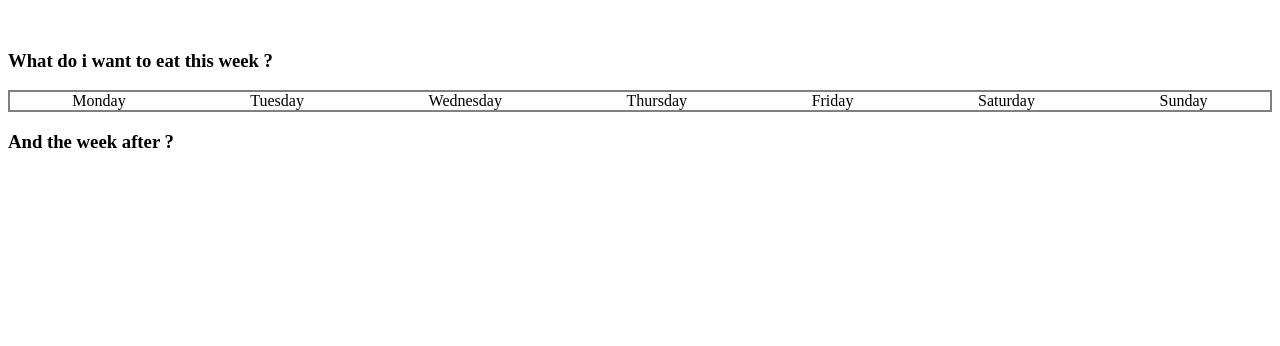
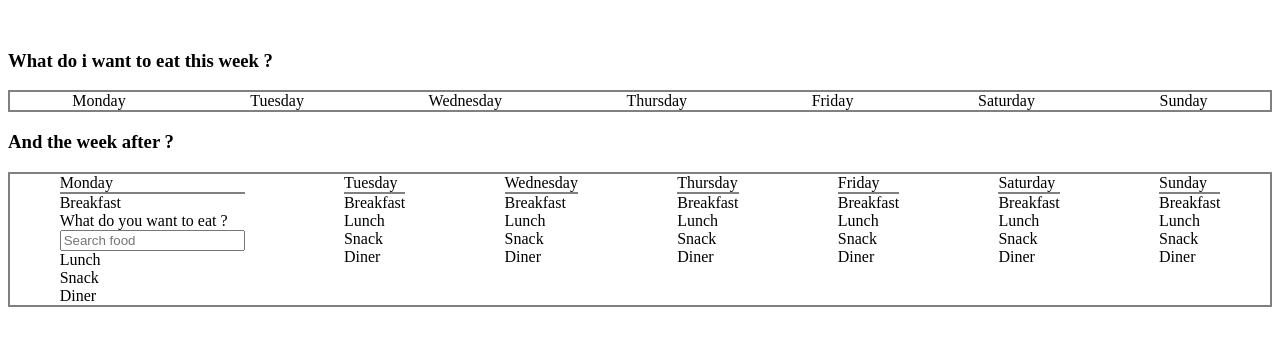
Before and after one commit to ht18/malistedecourses.com, a plain HTML site: page index.html in a window 1280 px wide. Shown: the part 148-494 px from the top of the page. Drawn offline with Linux system fonts and the light colour scheme.

Commit message:
add input

```diff
--- a/index.html
+++ b/index.html
@@ -34,4 +34,65 @@
         <div class="day">Sunday</div>
     </div>
     <h3>And the week after ?</h3>
+    <div class="week">
+        <div class="day">Monday
+            <div class="container">
+                <div class="time">Breakfast</div>
+                    <label for="searchInput">What do you want to eat ?</label>
+                    <input class="search" id="searchInput" type="text" placeholder="Search food" name="food">
+                <div class="time">Lunch</div>
+                <div class="time">Snack</div>
+                <div class="time">Diner</div>
+             </div>
+        </div>
+        <div class="day">Tuesday
+             <div class="container">
+                <div class="time">Breakfast</div>
+                <div class="time">Lunch</div>
+                <div class="time">Snack</div>
+                <div class="time">Diner</div>
+             </div>
+        </div>
+        <div class="day">Wednesday
+             <div class="container">
+                <div class="time">Breakfast</div>
+                <div class="time">Lunch</div>
+                <div class="time">Snack</div>
+                <div class="time">Diner</div>
+             </div>
+        </div>
+        <div class="day">Thursday
+            <div class="container">
+                <div class="time">Breakfast</div>
+                <div class="time">Lunch</div>
+                <div class="time">Snack</div>
+                <div class="time">Diner</div>
+             </div>
+        </div>
+        <div class="day">Friday
+            <div class="container">
+                <div class="time">Breakfast</div>
+                <div class="time">Lunch</div>
+                <div class="time">Snack</div>
+                <div class="time">Diner</div>
+             </div>
+        </div>
+        <div class="day">Saturday
+           <div class="container">
+                <div class="time">Breakfast</div>
+                <div class="time">Lunch</div>
+                <div class="time">Snack</div>
+                <div class="time">Diner</div>
+             </div>
+        </div>
+        <div class="day">Sunday
+            <div class="container">
+                <div class="time">Breakfast</div>
+                <div class="time">Lunch</div>
+                <div class="time">Snack</div>
+                <div class="time">Diner</div>
+             </div>
+        </div>
+    </div>
+<script src="script.js"></script>
 </html>
--- a/script.js
+++ b/script.js
@@ -0,0 +1,9 @@
+let receipts = ["Apple pie", "Tiramisu","Cheesecake"];
+
+const searchinput = document.getElementById('searchInput');
+
+searchinput.addEventListener('keyup', function(){
+    const input = searchinput.value;
+
+    const result = receipts.filter(item => item.name.includes(input));
+})
--- a/style.css
+++ b/style.css
@@ -36,3 +36,10 @@ a:visited{
     justify-content: space-around;
     border: 2px double grey;
 }
+
+.container{
+    display:flex;
+    flex-direction: column;
+    justify-content: space-around;
+    border-top: 2px double grey;
+}
```
Also changed, not shown: 1 other file.
